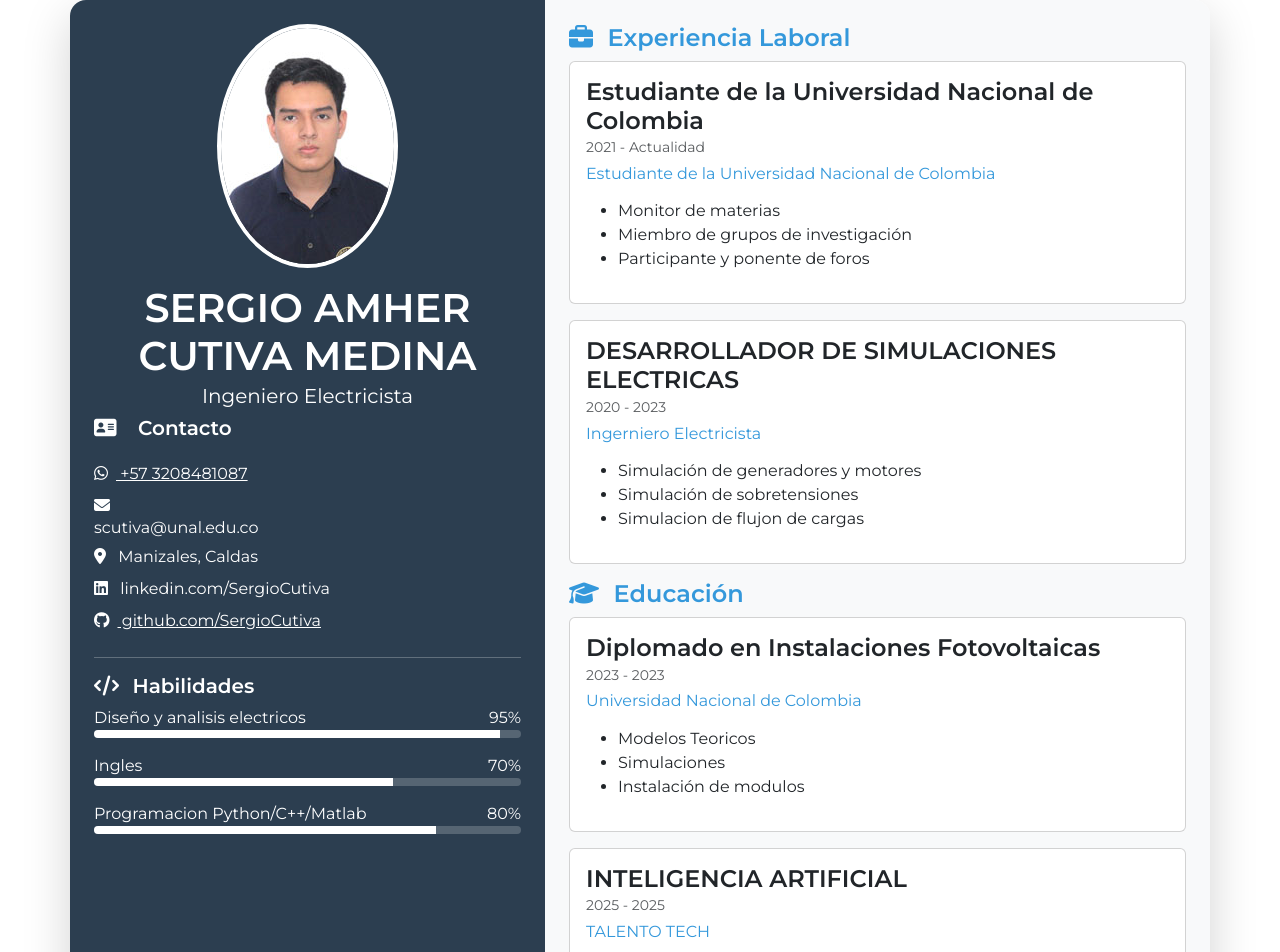
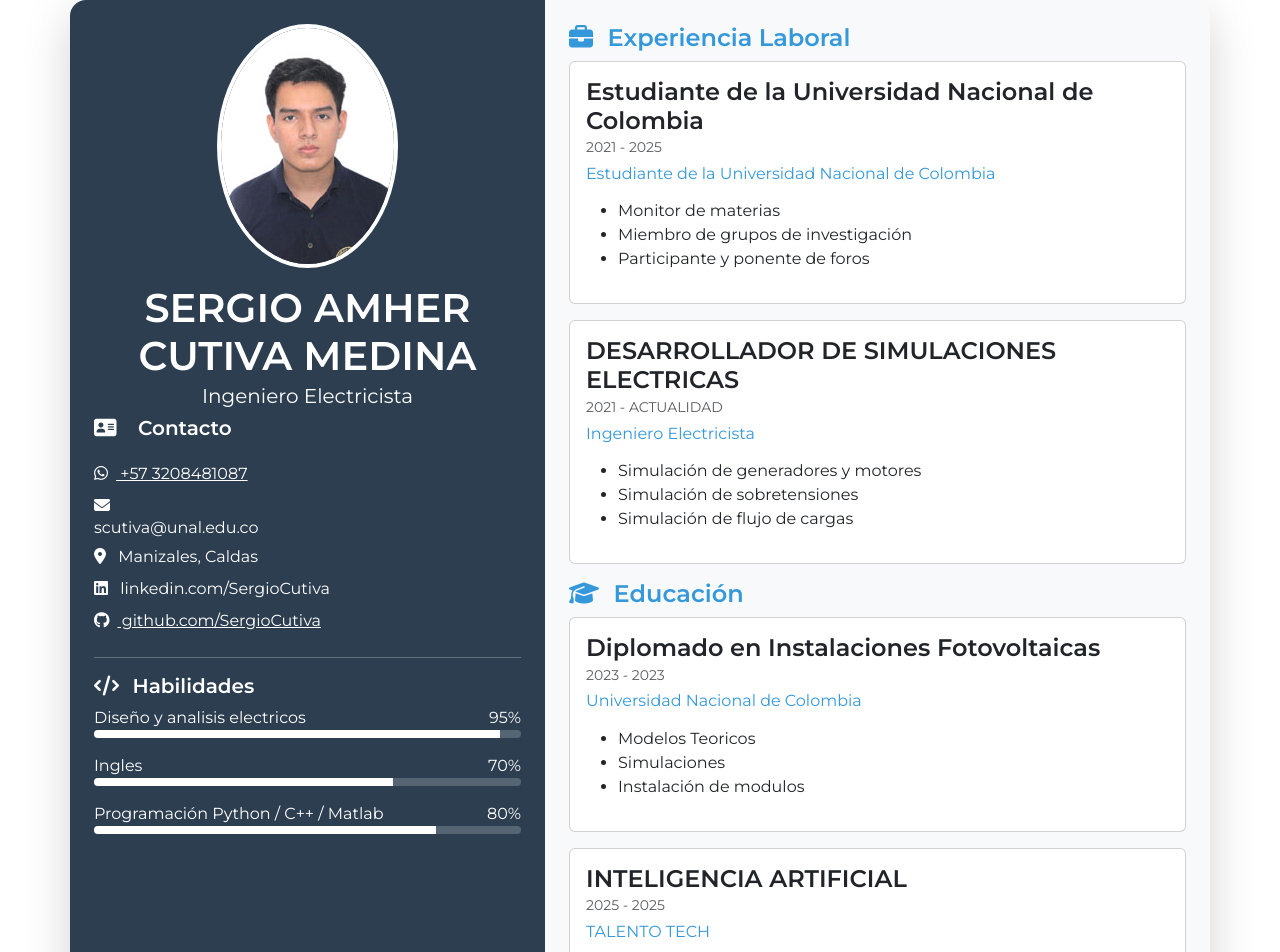
Before and after one commit to SergioCutiva/SergioCutiva.github.io, a plain HTML site: page index.html in a window 1280 px wide. Shown: the top 952 px of the page. Drawn offline with nearby package versions, Linux system fonts and the light colour scheme.

Commit message:
cambio letra

```diff
--- a/index.html
+++ b/index.html
@@ -110,7 +110,7 @@
             </div>
             <div class="skill mb-3">
               <div class="d-flex justify-content-between">
-                <span>Programacion Python/C++/Matlab</span>
+                <span>Programación Python / C++ / Matlab</span>
                 <span>80%</span>
               </div>
               <div class="progress" style="height: 8px">
@@ -132,7 +132,7 @@
                   Estudiante de la Universidad Nacional de Colombia
                 </h4>
                 <h4 class="card-subtitle mb-2 text-muted small">
-                  2021 - Actualidad
+                  2021 - 2025
                 </h4>
                 <h6 class="text-primary">
                   Estudiante de la Universidad Nacional de Colombia
@@ -148,14 +148,14 @@
             <div class="card mb-3">
               <div class="card-body">
                 <h4 class="card-title fw-bold">DESARROLLADOR DE SIMULACIONES ELECTRICAS</h4>
-                <h4 class="card-subtitle mb-2 text-muted small">2020 - 2023</h4>
-                <h6 class="text-primary">Ingerniero Electricista</h6>
+                <h4 class="card-subtitle mb-2 text-muted small">2021 - ACTUALIDAD</h4>
+                <h6 class="text-primary">Ingeniero Electricista</h6>
 
                 <ul class="mt-3">
                   <li>Simulación de generadores y motores</li>
                   <li>Simulación de sobretensiones</li>
                   <li>
-                    Simulacion de flujon de cargas
+                    Simulación de flujo de cargas
                   </li>
                 </ul>
               </div>
```
